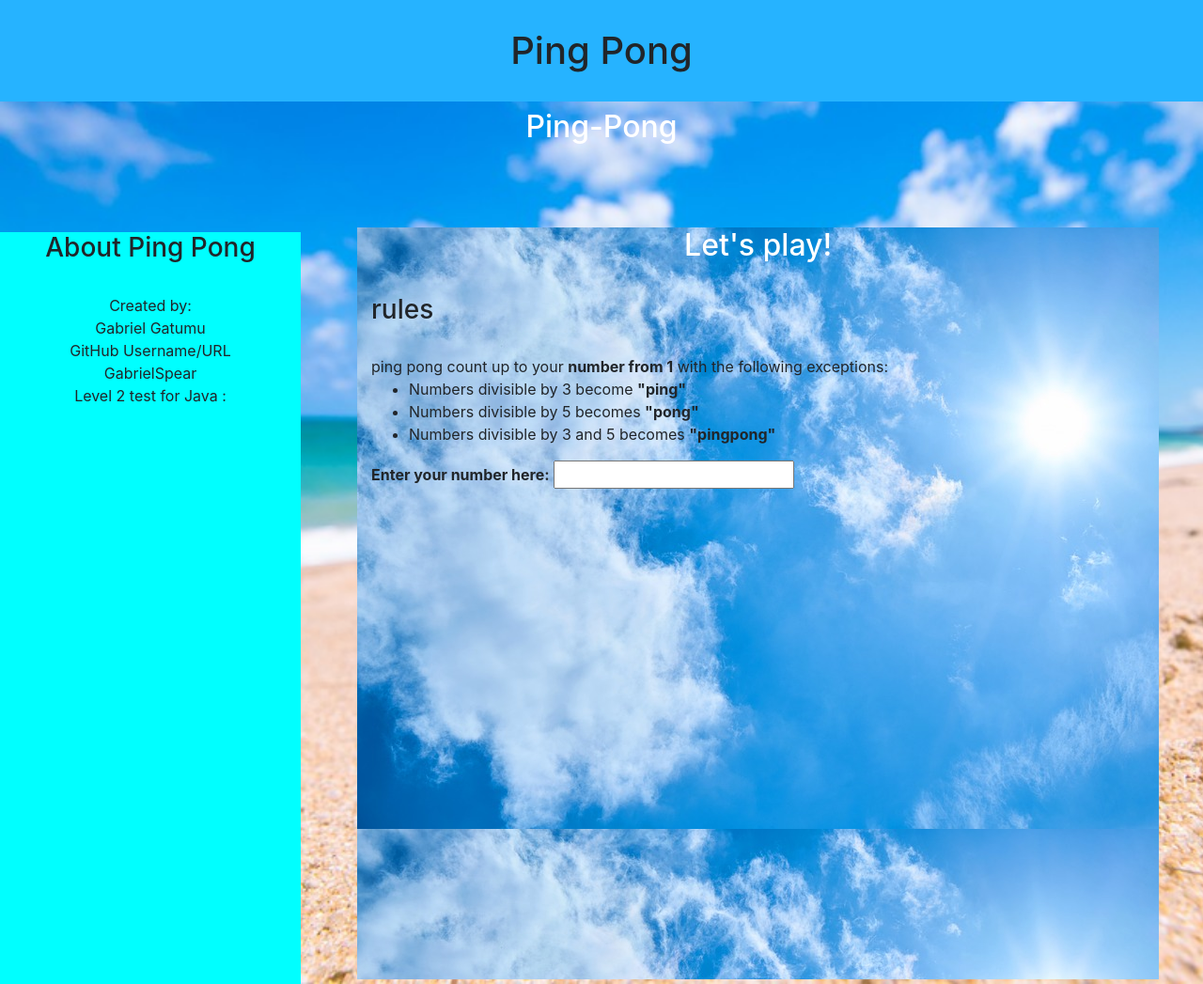
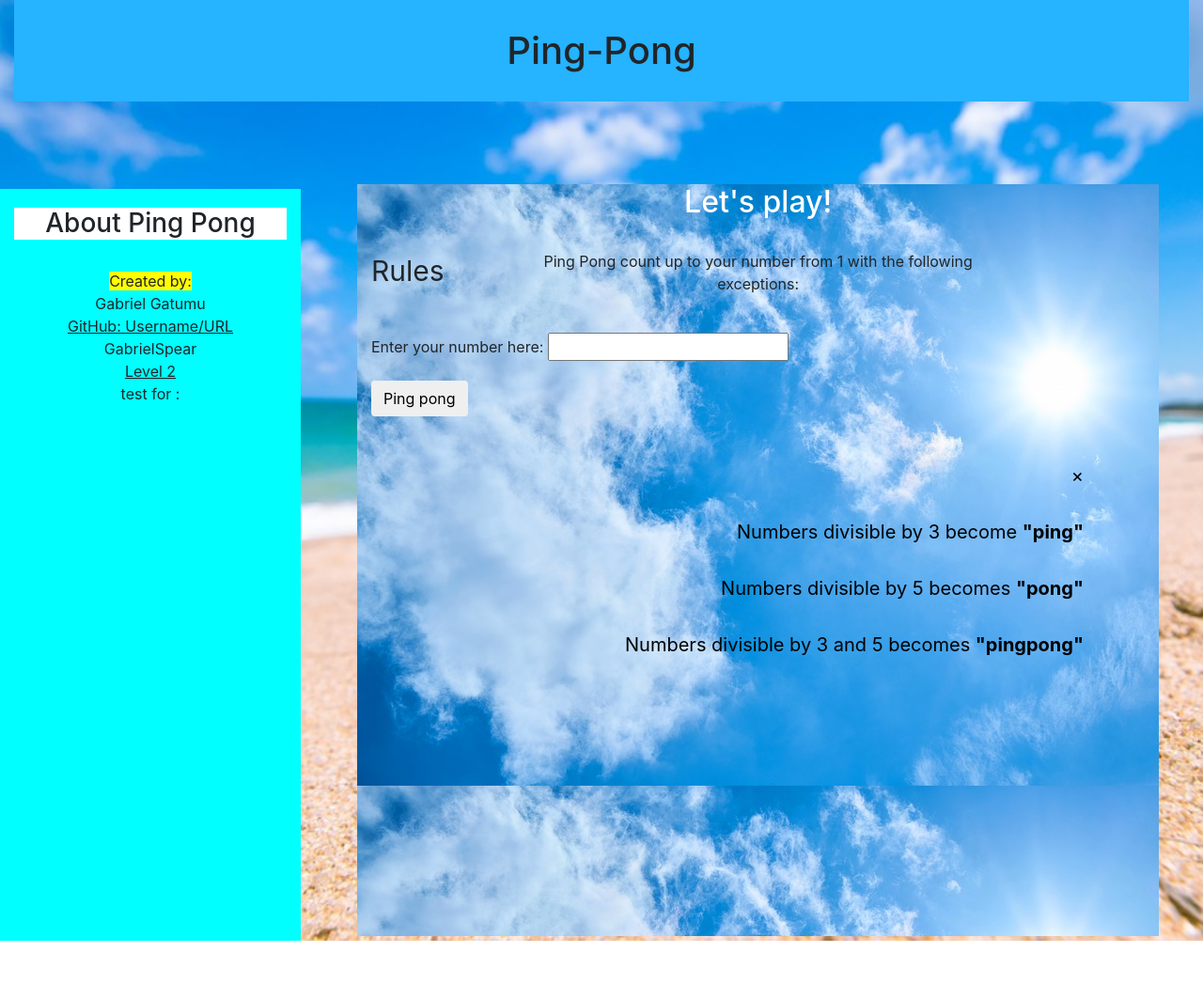
Before and after one commit to GabrielSpear/Ping-Pong, a plain HTML site: page index.html in a window 1280 px wide. Shown: the whole page at 94% size. After the commit the page ends 1001 px from the top, so only its background shows below. Drawn offline with Linux system fonts and the light colour scheme.

Commit message:
index.html

```diff
--- a/index.html
+++ b/index.html
@@ -1,22 +1,18 @@
-<!DOCTYPE html>
+<html>
 
-<html>
 <head>
-      <title>PingPong</title>
+  <link href="css/bootstrap.min.css" rel="stylesheet" type="text/css">
+  <link href="css/styles.css" rel="stylesheet" type="text/css">
+  <script src="js/jquery-3.3.1.js"></script>
+  <script src="js/scripts.js"></script>
 
-        <h1 class="header1">Ping Pong</h1>
-
-          <link rel="stylesheet" href="css/bootstrap.min.css">
-          <link rel="stylesheet" href="css/styles.css">
-          <script type="text/javascript" src="js/jquery-3.3.1.js"></script>
-          <script type="text/javascript" src="js/scripts.js"></script>
-
+  <title>Ping Pong</title>
 </head>
 
-        <body background-color="magenta">
+<body>
 
   <div class="container-fluid header">
-        <h2 id="ping"> Ping-Pong</h2>
+    <h1>Ping-Pong</h1>
 
   </div>
 
@@ -25,34 +21,45 @@
     <div class="row">
 
       <div class="col-md-3 main ">
-
-        <H3 id="text"> About Ping Pong</H3><br/>
-
-            <span id="created"> Created by: </span><br/> Gabriel Gatumu<br/>
-            <span id="text">GitHub Username/URL</span> <br/> GabrielSpear
+        <H3 id="PongP"> About Ping Pong</H3><br/>
+        <span id="PongP2"> Created by: </span><br/> Gabriel Gatumu<br/>
+        <span id="about">GitHub: Username/URL</span> <br/> GabrielSpear
         <br/>
-            <span id="text"> Level 2 test for Java : </span><br/>
+        <span id="about"> Level 2 </span><br/>test for : </span><br/>
 
       </div>
 
       <div class="col-md-8 main2" "col-xs-8">
         <h2> Let's play!</h2> </br>
-        <h3> rules</h3></br>
-                    ping pong count up to your <strong>number from 1</strong> with the following exceptions: </br>
 
+      <div id="mySidenav" class="sidenav">
+            <a href="javascript:void(0)" class="closebtn" onclick="closeNav()">&times;</a>
+            <a href="#">Numbers divisible by 3 become <strong>"ping"</strong></a>
+            <a href="#">Numbers divisible by 5 becomes <strong>"pong"</strong></a>
+            <a href="#">Numbers divisible by 3 and 5 becomes <strong>"pingpong"</strong></a>
+      </div>
 
-    <ul>
-        <li>Numbers divisible by 3 become <strong>"ping"</strong></li>
-        <li>Numbers divisible by 5 becomes <strong>"pong"</strong></li>
-        <li>Numbers divisible by 3 and 5 becomes <strong>"pingpong"</strong></li>
-    </ul>
+          <span style="font-size:30px;cursor:pointer;position: absolute;" onclick="openNav()">Rules</span>
+
+        <p>Ping Pong count up to your number from 1 with the following </br>exceptions:</p><br/>
 
         <form id="pingpong">
           <div class="form-group">
-        <label for="ping"><span id=""><strong>Enter your number here:</strong></span></label>
+            <label for="ping1"><span id="">Enter your number here:</span></label>
             <input id="ping" type="number">
           </div>
 
+          <button type="submit" class="btn">Ping pong</button>
+        </form>
+        <ul id="list">
+
+        </ul>
+
+      </div>
+
+    </div>
+
+  </div>
 
 </body>
 
```
Lines whose indentation alone changed are shown as unchanged.
